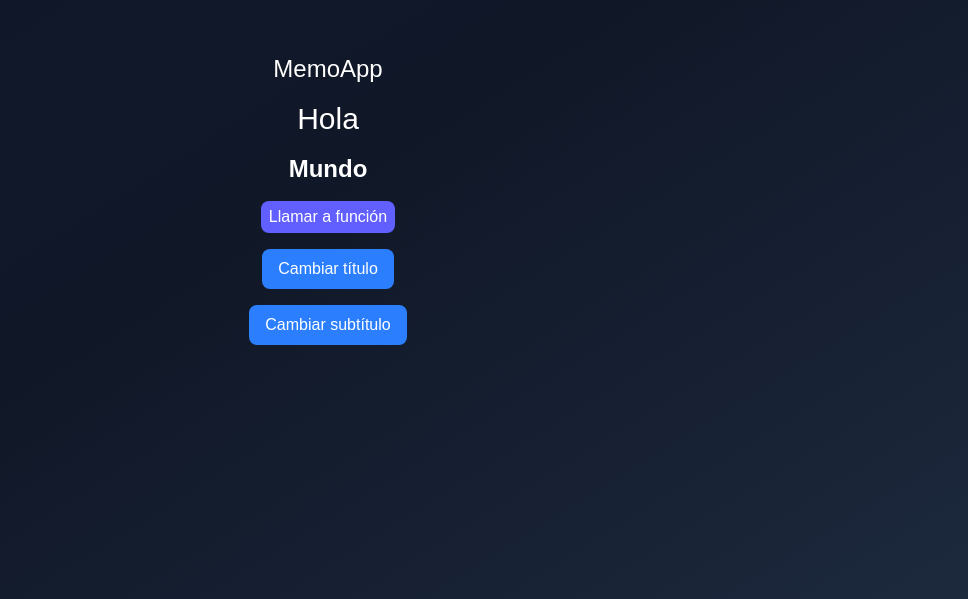
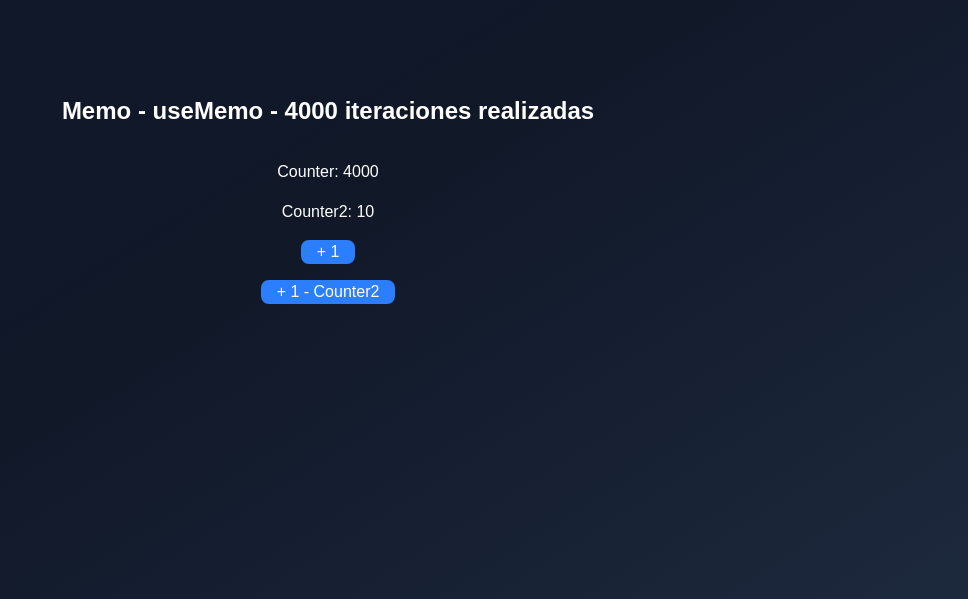
Before and after one commit to albertoaler/04-hooks-app, a React (Vite) app: page / in a window 1280 px wide. Shown: the part 201-800 px from the top of the page, without its empty margins (312-1280 px from the left). Built offline with nearby package versions, Linux system fonts and the light colour scheme.

Commit message:
feat: add MemoCounter component and refactor MemoHook to use useCallback

```diff
--- /dev/null
+++ b/src/06-memos/MemoCounter.tsx
@@ -0,0 +1,43 @@
+import { useCounter } from '@/hooks/useCounter';
+import { useMemo } from 'react';
+
+const heavyStuff = (iterationNumber: number) => {
+  console.time('Heavy stuff started');
+
+  for (let index = 0; index < iterationNumber; index++) {
+    console.log('Ahí vamos ...');
+  }
+
+  console.timeEnd('Heavy stuff started');
+
+  return `${iterationNumber} iteraciones realizadas`;
+};
+
+export const MemoCounter = () => {
+
+  const { counter, increment } = useCounter(4_000);
+  const { counter: counter2, increment: increment2 } = useCounter(10);
+
+  // This will only execute every time counter changes and not every re-render as the
+  // beginning
+  const myHeavyValue = useMemo(() => heavyStuff(counter), [counter]);
+
+  return (
+    <div className='bg-gradient flex flex-col gap-4'>
+      <h1 className='text-2xl font-bold'>Memo - useMemo - {myHeavyValue}</h1>
+      <hr />
+      <h4>Counter: {counter}</h4>
+      <h4>Counter2: {counter2}</h4>
+
+      <button
+        className='bg-blue-500 text-white px-4 rounded-md cursor-pointer'
+        onClick={increment}
+      >+ 1</button>
+
+      <button
+        className='bg-blue-500 text-white px-4 rounded-md cursor-pointer'
+        onClick={increment2}
+      >+ 1 - Counter2</button>
+    </div>
+  );
+};
--- a/src/06-memos/MemoHook.tsx
+++ b/src/06-memos/MemoHook.tsx
@@ -1,18 +1,33 @@
-import { useState } from "react";
+import { useCallback, useState } from "react";
 import { MyTitle } from "./ui/MyTitle";
 import { MySubtitle } from "./ui/MySubtitle";
+
+// In this case, we wouldn't have to memorize because it is outside the component
+// and it is a pure function, we don't expect any arguments
+// const handleMyAPICall = () => {
+//   console.log('Llamar a mi API');
+// };
 
 export const MemoHook = () => {
 
   const [title, setTitle] = useState('Hola');
   const [subtitle, setSubtitle] = useState('Mundo');
 
+  // useCallback is to memorize a function. Before React Compiler,
+  // when a component was re-render, React assigns a new memory space to each function, so
+  // because it is a 'new' function, it will render all the child components that uses
+  // that function.
+  const handleMyAPICall = useCallback(() => {
+    console.log('Llamar a mi API', subtitle);
+  }, [subtitle]);
+
   return (
     <div className="bg-gradient flex flex-col gap-4">
       <h1 className="text-2xl font-thin text-white">MemoApp</h1>
 
       <MyTitle title={title} />
-      <MySubtitle subtitle={subtitle} />
+      {/* Another way:  callMyAPI={() => useCallBack(handleMyAPICall(argument))} */}
+      <MySubtitle subtitle={subtitle} callMyAPI={handleMyAPICall} />
 
       <button className="bg-blue-500 text-white px-4 py-2 rounded-md cursor-pointer"
         onClick={() => setTitle('Hello, ' + new Date().getTime())}
--- a/src/06-memos/ui/MySubtitle.tsx
+++ b/src/06-memos/ui/MySubtitle.tsx
@@ -1,15 +1,20 @@
 interface Props {
   subtitle: string;
+  // Another way: (myValue: string) => void
+  callMyAPI: () => void;
 }
 
-export const MySubtitle = ({ subtitle }: Props) => {
+export const MySubtitle = ({ subtitle, callMyAPI }: Props) => {
   console.log('My Subtitle re-render');
 
   return (
     <>
       <h6 className="text-2xl font-bold">{subtitle}</h6>
 
-      <button className="bg-indigo-500 text-white px-2 py-1 rounded-md cursor-pointer">
+      <button className="bg-indigo-500 text-white px-2 py-1 rounded-md cursor-pointer"
+        // Another way: onClick={() => callMyAPI(subtitle)}
+        onClick={callMyAPI}
+      >
         Llamar a función
       </button>
     </>
--- a/src/main.tsx
+++ b/src/main.tsx
@@ -9,7 +9,8 @@
 // import { FocusScreen } from './04-useRef/FocusScreen';
 // import { TaskApp } from './05-useReducer/TaskApp';
 // import { ScrambleWords } from './05-useReducer/ScrambleWords';
-import { MemoHook } from './06-memos/MemoHook';
+// import { MemoHook } from './06-memos/MemoHook';
+import { MemoCounter } from './06-memos/MemoCounter';
 
 import './index.css';
 
@@ -23,6 +24,7 @@
     {/* <FocusScreen /> */}
     {/* <TaskApp /> */}
     {/* <ScrambleWords /> */}
-    <MemoHook />
+    {/* <MemoHook /> */}
+    <MemoCounter />
   </StrictMode>,
 );
```
